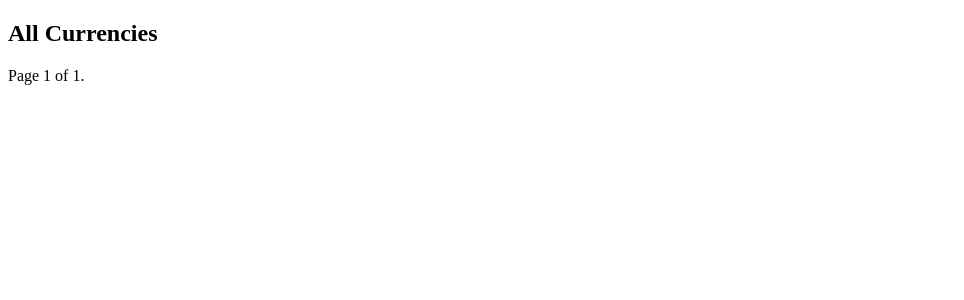
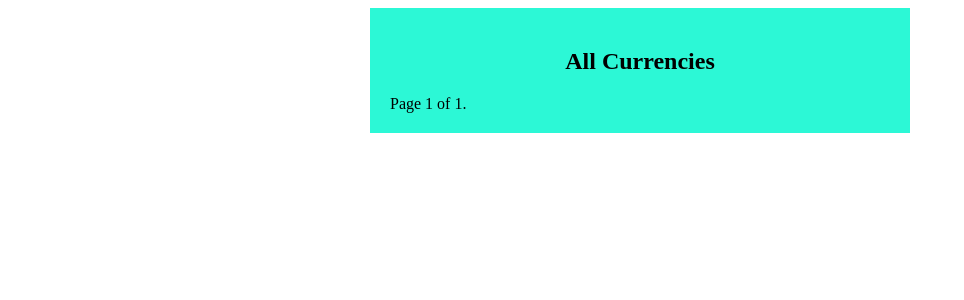
Before and after one commit to Aserold/Currency_converter, a Django app: page /home/ in a window 1280 px wide. Shown: the top 300 px of the page, without its empty margins (0-964 px from the left). Run offline with Django 4.2, Linux system fonts and the light colour scheme; data that the repository does not hold is empty.

Commit message:
template_changes

```diff
--- a/converter/templates/currency_list.html
+++ b/converter/templates/currency_list.html
@@ -1,3 +1,4 @@
+{% load static %}
 <!DOCTYPE html>
 <html lang="en">
 <head>
@@ -5,15 +6,17 @@
     <meta http-equiv="X-UA-Compatible" content="IE=edge">
     <meta name="viewport" content="width=device-width, initial-scale=1.0">
     <title>Currency List</title>
-    <!-- Your additional head content here -->
+    <link rel="stylesheet" type="text/css" href="{% static 'css/styles.css' %}">
 </head>
 <body>
-    <h2>All Currencies</h2>
-    <ul>
+    <div class="currencies">
+        <main>
+            <h2 class="cur-header">All Currencies</h2>
+            <article class="item">
                 {% for currency in currencies %}
-            <li>{{ currency.code }} - {{ currency.name }} --------------------------- {{ currency.exchange_rate|floatformat:"2" }}</li>
+                    <p class="code">{{ currency.code }} - {{ currency.name }} </p><p class="rate"> {{ currency.exchange_rate|floatformat:"2" }}</p>
                 {% endfor %}
-    </ul>
+            </article>
 
             <div class="pagination">
                 <span class="step-links">
@@ -32,7 +35,7 @@
                     {% endif %}
                 </span>
             </div>
-
-    <!-- Your additional body content here -->
+        </main>
+    </div>
 </body>
 </html>
--- /dev/null
+++ b/static/css/styles.css
@@ -0,0 +1,27 @@
+.item p {
+    display: inline-block;
+    margin-top: 5px;
+    margin-bottom: 5px;
+    font-size: 18px;
+}
+
+.code {
+    text-align: left;
+    width: 75%;
+}
+
+.rate {
+    text-align: right;
+    width: 25%;
+}
+.currencies {
+    width: 80%;
+    background-color: rgb(44, 248, 214);
+    margin-left: auto;
+    margin-right: auto;
+    padding: 20px;
+    max-width: 500px;
+}
+.cur-header {
+    text-align: center;
+}
```
Lines whose indentation alone changed are shown as unchanged.
